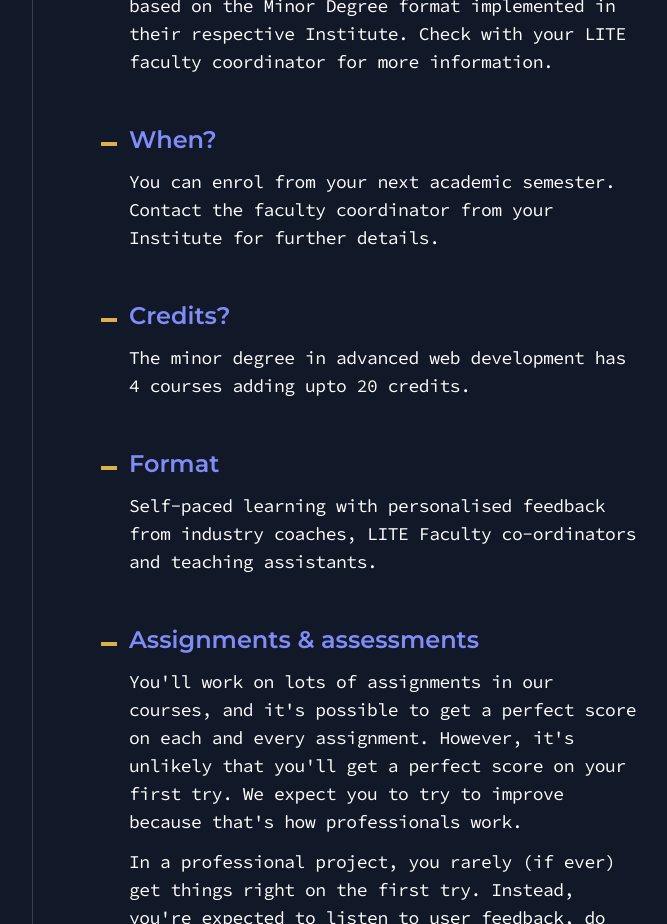
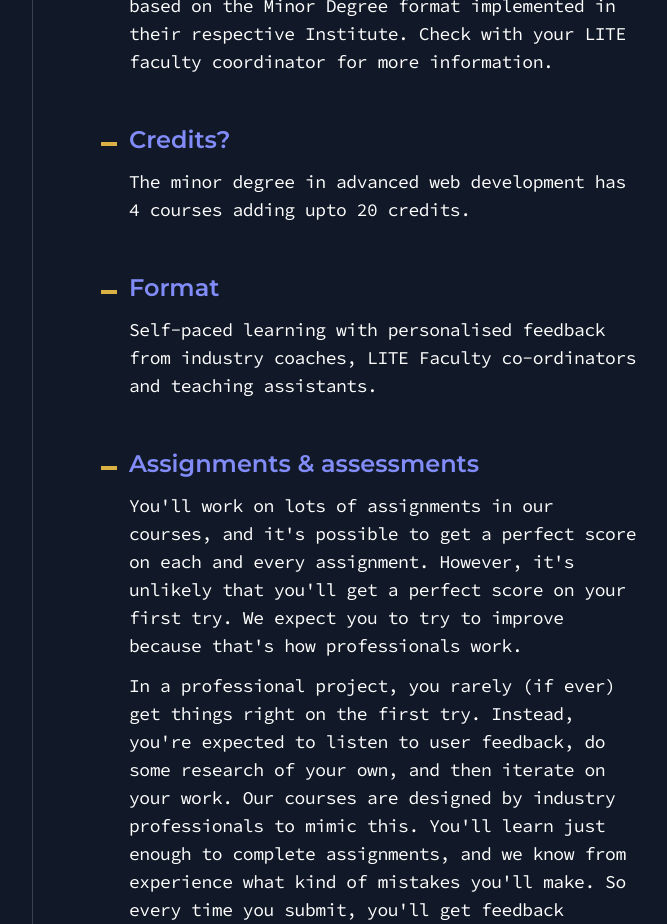
Before and after one commit to pupilfirst/wd.pupilfirst.org, a Next.js app: page / in a window 1280 px wide. Shown: the part 2220-3144 px from the top of the page, without its empty margins (32-699 px from the left). Built offline with nearby package versions, Linux system fonts and the light colour scheme.

Commit message:
Remove the When section

```diff
--- a/pages/index.js
+++ b/pages/index.js
@@ -283,16 +283,18 @@ export default function Home() {
                         more information.
                       </p>
                     </div>
+                  {/*
                     <div>
                       <h3 className="heading-with-underscore text-xl lg:text-2xl text-indigo-400 font-semibold">
                         When?
                       </h3>
                       <p className="ml-8 font-mono tracking-tight mt-2 pt-1 lg:text-lg ">
-                        You can enrol from your next academic semester. Contact
+                        The first batch of students is tentatively planned from March-July 2022. Contact
                         the faculty coordinator from your Institute for further
                         details.
                       </p>
                     </div>
+                    */}
                     <div>
                       <h3 className="heading-with-underscore text-xl lg:text-2xl text-indigo-400 font-semibold">
                         Credits?
```
